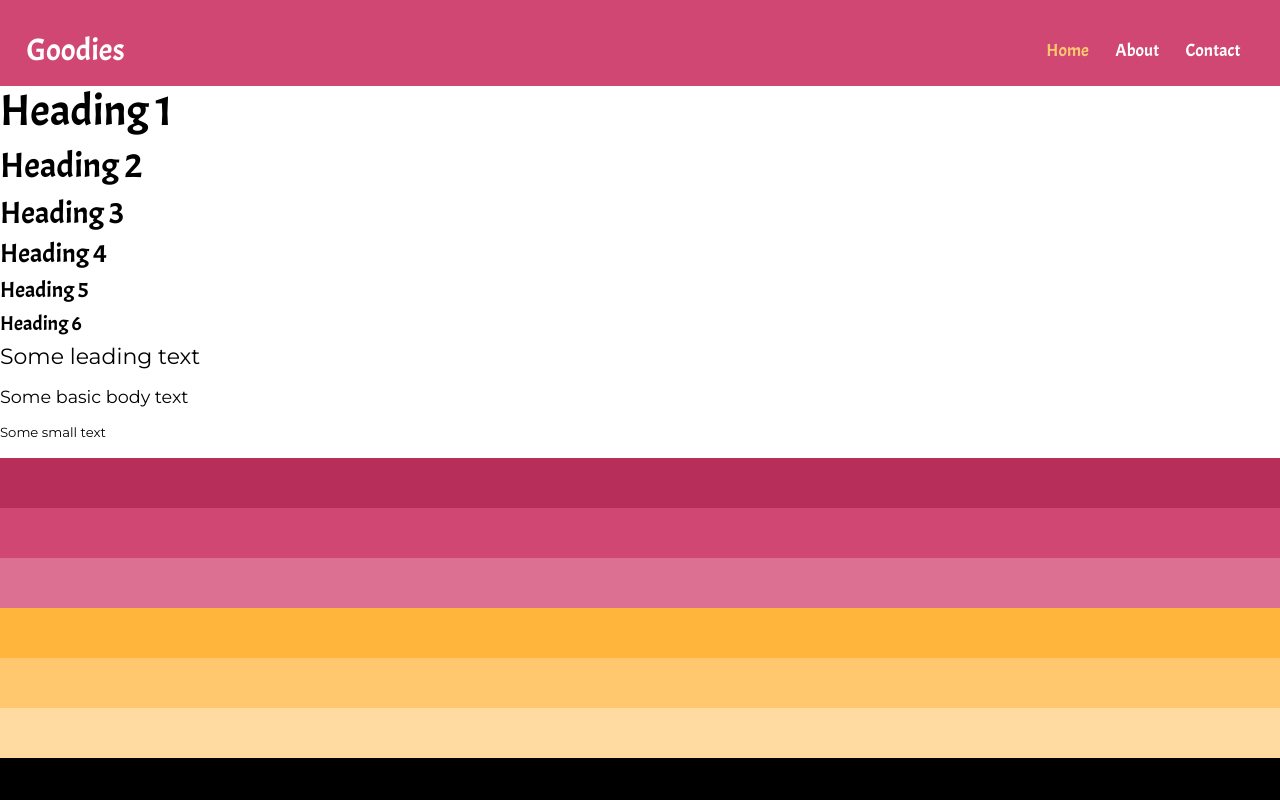
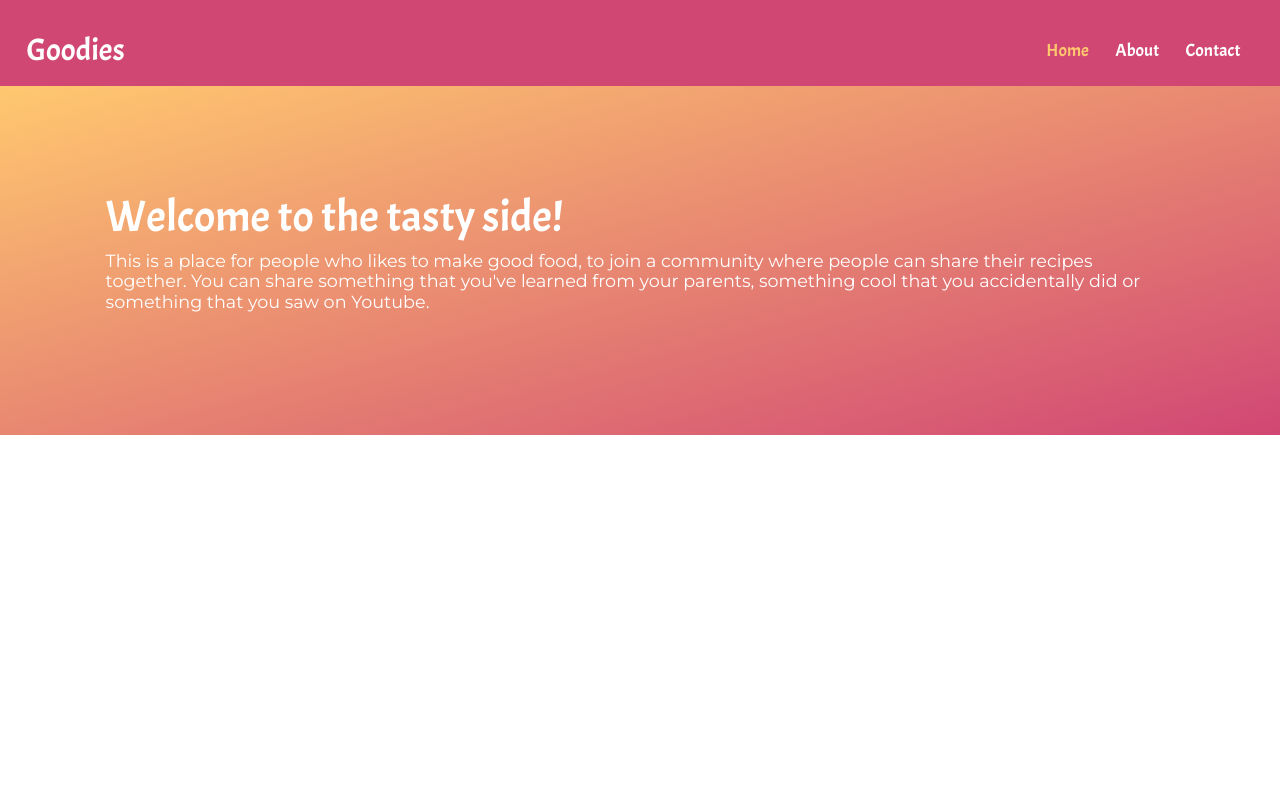
Before and after one commit to DennisSkoko/goodies, a React (Create React App) app in the folder client/: page /#/ in a window 1280 px wide. Shown: the top 800 px of the page. Built offline with nearby package versions, Linux system fonts and the light colour scheme.

Commit message:
Adds a Jumbotron component and updates the Welcome page

```diff
--- a/client/src/pages/Welcome.js
+++ b/client/src/pages/Welcome.js
@@ -1,38 +1,19 @@
 import React from 'react'
-import styled from 'styled-components'
 import Heading from '../ui/Heading'
+import Jumbotron from '../ui/Jumbotron'
 import Text from '../ui/Text'
-
-const Box = styled.div`
-  height: 50px;
-  background-color: ${({ color, type, theme }) => theme.color[color][type]};
-`
 
 function Welcome () {
   return (
-    <section>
-      <Heading>Heading 1</Heading>
-      <Heading as='h2'>Heading 2</Heading>
-      <Heading as='h3'>Heading 3</Heading>
-      <Heading as='h4'>Heading 4</Heading>
-      <Heading as='h5'>Heading 5</Heading>
-      <Heading as='h6'>Heading 6</Heading>
-      <Text type='lead'>Some leading text</Text>
-      <Text>Some basic body text</Text>
-      <Text type='small'>Some small text</Text>
-      <Box color='primary' type='dark' />
-      <Box color='primary' type='base' />
-      <Box color='primary' type='light' />
-      <Box color='accent' type='dark' />
-      <Box color='accent' type='base' />
-      <Box color='accent' type='light' />
-      <Box color='black' type='dark' />
-      <Box color='black' type='base' />
-      <Box color='black' type='light' />
-      <Box color='white' type='dark' />
-      <Box color='white' type='base' />
-      <Box color='white' type='light' />
-    </section>
+    <Jumbotron>
+      <Heading>Welcome to the tasty side!</Heading>
+      <Text>
+        This is a place for people who likes to make good food, to join a
+        community where people can share their recipes together. You can share
+        something that you've learned from your parents, something cool that
+        you accidentally did or something that you saw on Youtube.
+      </Text>
+    </Jumbotron>
   )
 }
 
--- /dev/null
+++ b/client/src/ui/Jumbotron.js
@@ -0,0 +1,19 @@
+import PropTypes from 'prop-types'
+import styled from 'styled-components'
+
+const Jumbotron = styled.section`
+  padding: ${({ theme }) => `${theme.spacing.xl} ${theme.spacing.xl}`}
+  color: ${({ theme }) => theme.color.white.light};
+  background-color: ${({ theme }) => theme.color.accent.base};
+  background-image: linear-gradient(
+    to bottom right,
+    ${({ theme }) => theme.color.accent.base},
+    ${({ theme }) => theme.color.primary.base}
+  );
+`
+
+Jumbotron.propTypes = {
+  children: PropTypes.node.isRequired
+}
+
+export default Jumbotron
```
